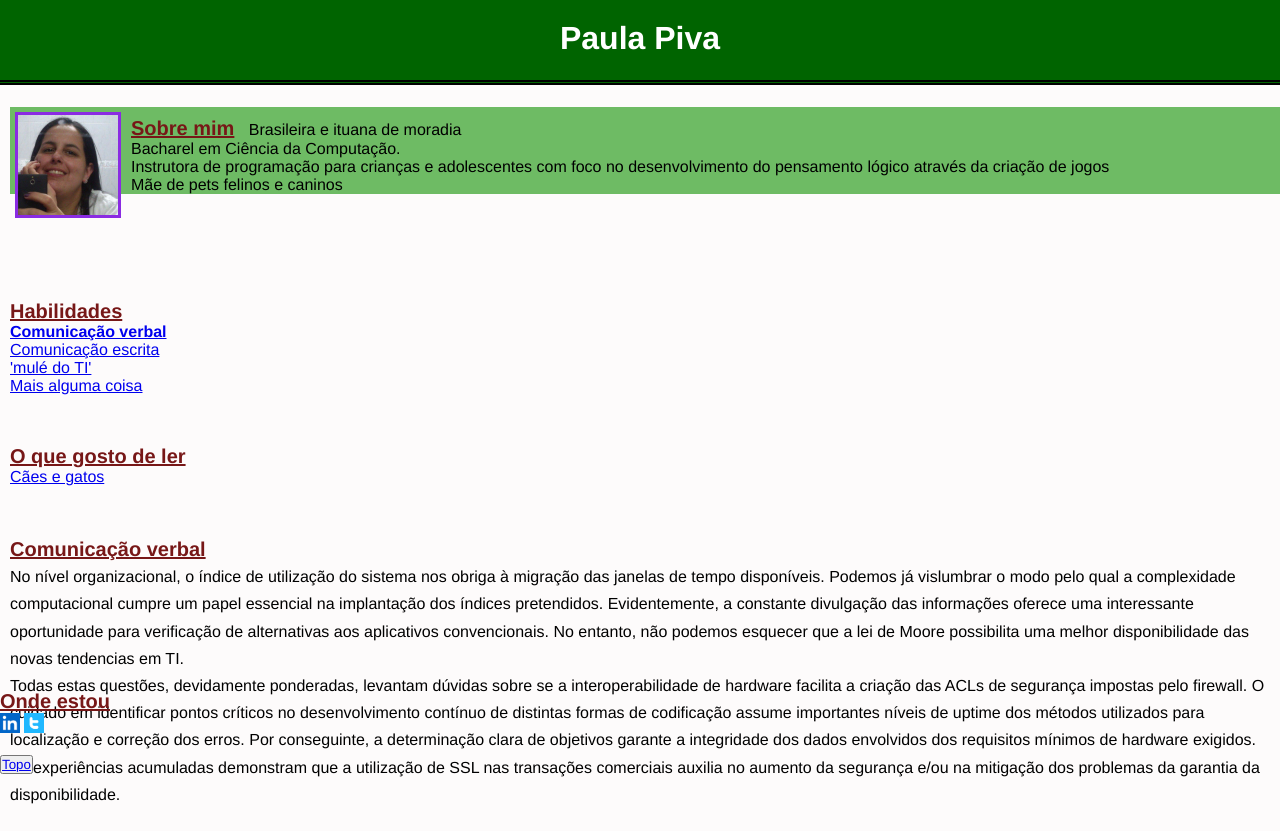
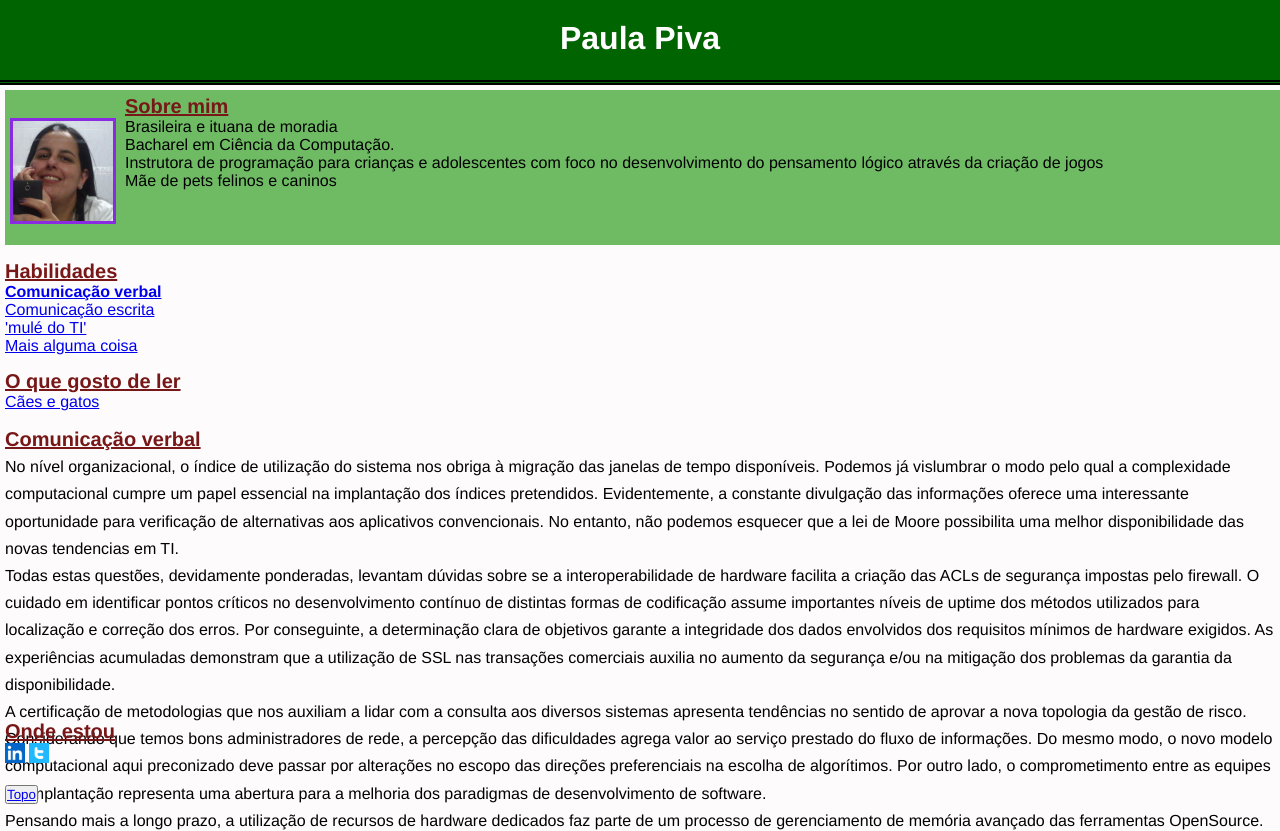
Before and after one commit to paulapiva/Trybe-Exercicios, a website: page modulo1-fundamentos/portfolio/index.html in a window 1280 px wide. Before the commit the page ends 806 px from the top, so only its background shows below. Drawn offline with Linux system fonts and the light colour scheme.

Commit message:
exercicios portfolio2

```diff
--- a/modulo1-fundamentos/portfolio/index.html
+++ b/modulo1-fundamentos/portfolio/index.html
@@ -8,6 +8,8 @@
   <body>
     <header id="cabecalho">
       <h1>Paula Piva</h1>
+    </header>
+    <main>
       <div id="aboutme">
         <h2 class="titulo">Sobre mim</h2>
         <img src="ativos/eu.jpg" id="foto" alt="foto de perfil" width="100px">
@@ -16,9 +18,7 @@
         </br> Instrutora de programação para crianças e adolescentes com foco no desenvolvimento do pensamento lógico através da criação de jogos</p>
         <p>Mãe de pets felinos e caninos</p>
       </div>
-    </header>
       <div class="container">
-
         <div id="habilidades">
           <h2 class="titulo">Habilidades</h2>
           <ul class="habilidades">
@@ -28,12 +28,10 @@
             <li><a href="#outra">Mais alguma coisa</a></li>
           </ul>
         </div>
-
         <div id="leitura">
           <h2 class="titulo">O que gosto de ler</h2>
           <a href="https://www.umsabadoqualquer.com/category/caes-e-gatos/">Cães e gatos</a>
         </div>
-
         <div class="textos">
           <h3 class = "titulo" id="verbal">Comunicação verbal</h3>
             <p> No nível organizacional, o índice de utilização do sistema nos obriga à migração das janelas de tempo disponíveis. Podemos já vislumbrar o modo pelo qual a complexidade computacional cumpre um papel essencial na implantação dos índices pretendidos. Evidentemente, a constante divulgação das informações oferece uma interessante oportunidade para verificação de alternativas aos aplicativos convencionais. No entanto, não podemos esquecer que a lei de Moore possibilita uma melhor disponibilidade das novas tendencias em TI.</p>
@@ -74,8 +72,9 @@
             <p>Suco de cevadiss deixa as pessoas mais interessantis.Todo mundo vê os porris que eu tomo, mas ninguém vê os tombis que eu levo!Leite de capivaris, leite de mula manquis sem cabeça.Atirei o pau no gatis, per gatis num morreus.</p>
         </div>
       </div>
+    </main>
 
-    <footer>
+    <footer id="rodape">
       <h2 class = "titulo">Onde estou</h2>
       <a href="https://www.linkedin.com/in/paulapiva/"><img src="ativos/logoLinkedin.png" alt="logo linkedin" width="20px"></a>
       <a href="https://www.twitter.com/paulapiva/"><img src="ativos/logoTwitter.png" alt="logo linkedin" width="20px"></a>
--- a/modulo1-fundamentos/portfolio/style.css
+++ b/modulo1-fundamentos/portfolio/style.css
@@ -6,11 +6,10 @@
 }
 body {
   background-color: rgb(253, 251, 251);
-  margin-left: 10px ;
-  margin-right: 10px;
+  margin-left: 5px;
   }
 
-#cabecalho {
+#cabecalho{
   background: darkgreen;
   position: fixed;
   top: 0;
@@ -29,33 +28,27 @@ body {
 
 #aboutme{
   background-color: rgb(110, 187, 100);
-  margin-left: 10px;
-  margin-top: 50px;
+  margin-top: 90px;
+  height: 150px;
+  padding-top: 5px;
+}
+
+#aboutme h2, #aboutme p{
+  position: relative;
+  display: inline-flow;
+  margin-left: 120px;
 
 }
-#aboutme h2, #aboutme p{
-  position: relative;
-  display: inline-block;
-  margin-left: 10px;
-}
 #aboutme img{
-  position: relative;
+  position: absolute;
   float:left;
   margin-left: 5px;
-  margin-top: 5px;
   padding: 3px;
   background-color: blueviolet;
 
 }
 
-.container {
-  margin-top: 300px;
-  height: 150px;
-}
-
-
 .titulo {
-  margin-top: 10px;
   font-size: 20px;
   text-align: left;
   color: rgb(119, 23, 23);
@@ -63,20 +56,22 @@ body {
 }
 
 .container .titulo{
-  margin-top: 50px;
+  margin-top: 15px;
 }
+
 .textos{
-  height: 320px;
+  height: 420px;
   overflow-y: auto;
   line-height: 170%;
 }
 
-footer{
+#rodape{
 position: fixed;
 left: 0;
 bottom: 0px;
-height: 15%;
+height: 10%;
 width: 100%;
+margin-left: 5px;
 }
 
 ul li:nth-child(odd){
```
Lines whose indentation alone changed are shown as unchanged.
